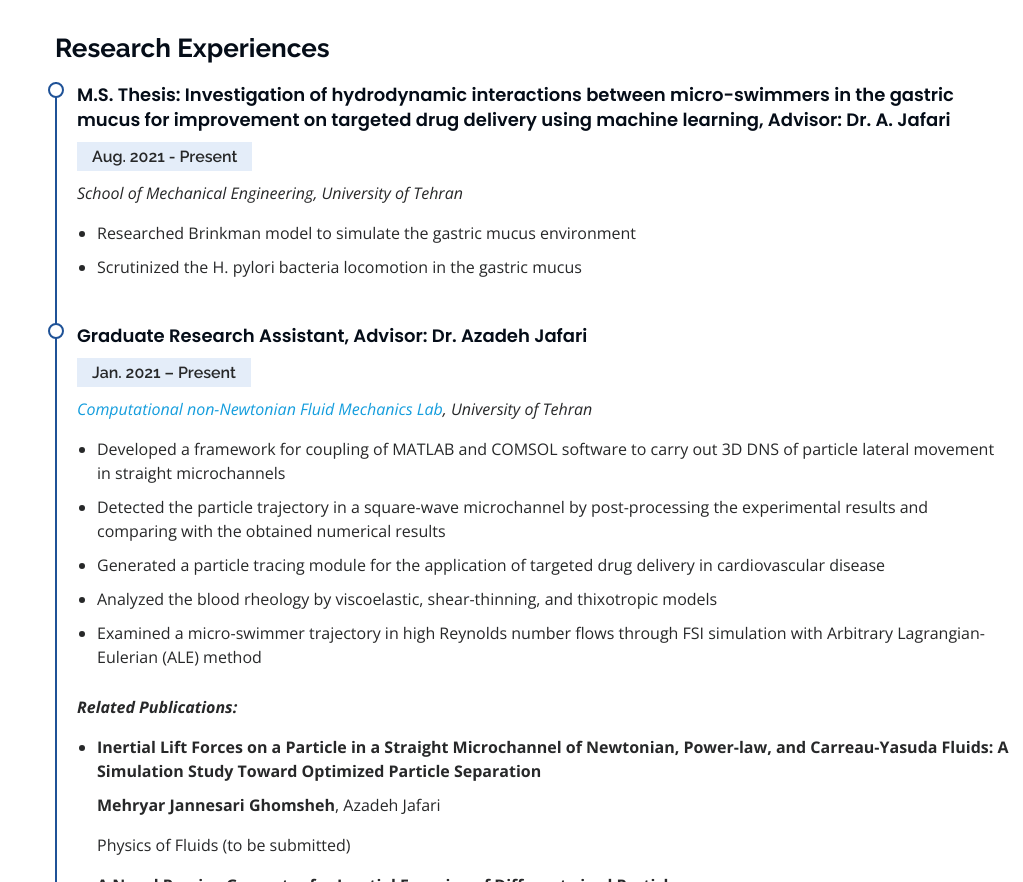
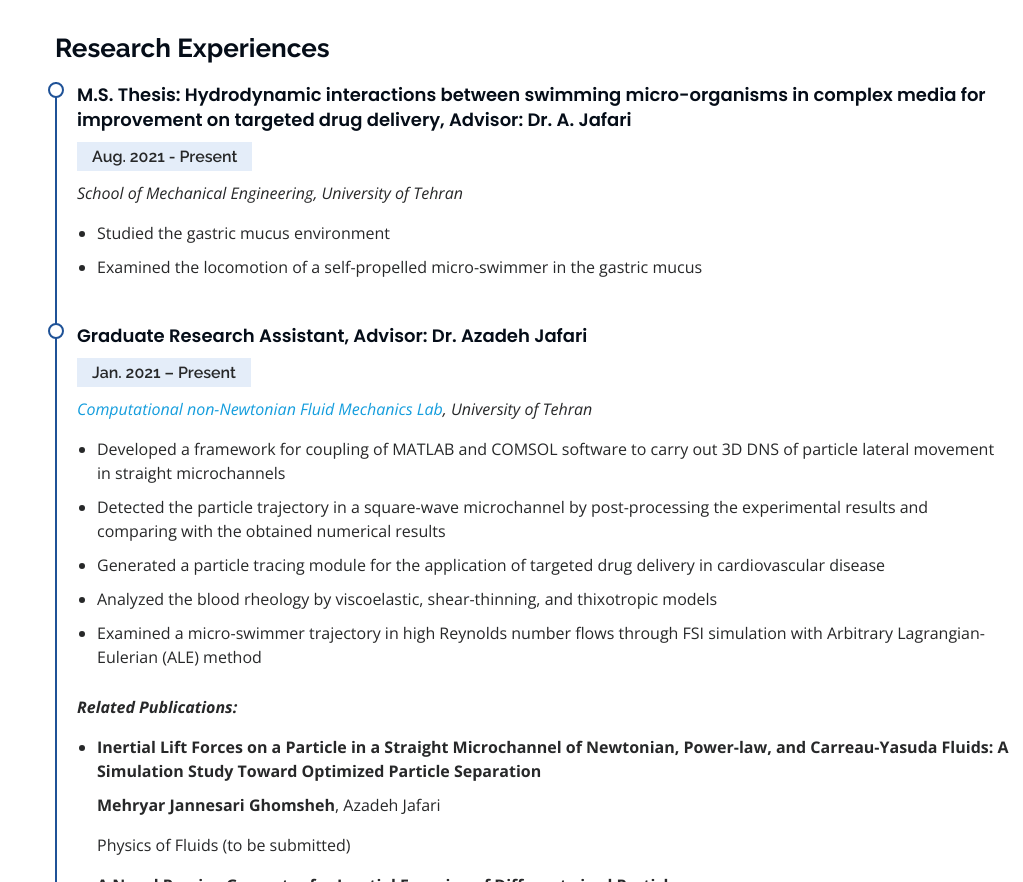
Before and after one commit to mehryarjannesari/mehryarjannesari.github.io, a plain HTML site: page index.html in a window 1280 px wide. Shown: the part 3045-3927 px from the top of the page, without its empty margins (257-1280 px from the left). Drawn offline with nearby package versions, Linux system fonts and the light colour scheme; files whose address does not match are found by name.

Commit message:
Added new files

```diff
--- a/index.html
+++ b/index.html
@@ -256,12 +256,12 @@
             <h3 class="resume-title">Research Experiences</h3>
 
             <div class="resume-item">
-              <h4>M.S. Thesis: Investigation of hydrodynamic interactions between micro-swimmers in the gastric mucus for improvement on targeted drug delivery using machine learning, Advisor: Dr. A. Jafari</h4>
+              <h4>M.S. Thesis: Hydrodynamic interactions between swimming micro-organisms in complex media for improvement on targeted drug delivery, Advisor: Dr. A. Jafari</h4>
               <h5>Aug. 2021 - Present</h5>
               <p><em>School of Mechanical Engineering, University of Tehran</em></p>
               <ul >
-                <li>Researched Brinkman model to simulate the gastric mucus environment</li>
-                <li>Scrutinized the H. pylori bacteria locomotion in the gastric mucus</li>
+                <li>Studied the gastric mucus environment</li>
+                <li>Examined the locomotion of a self-propelled micro-swimmer in the gastric mucus</li>
               </ul>
             </div>
 
```
Also changed, not shown: 4 other files.
